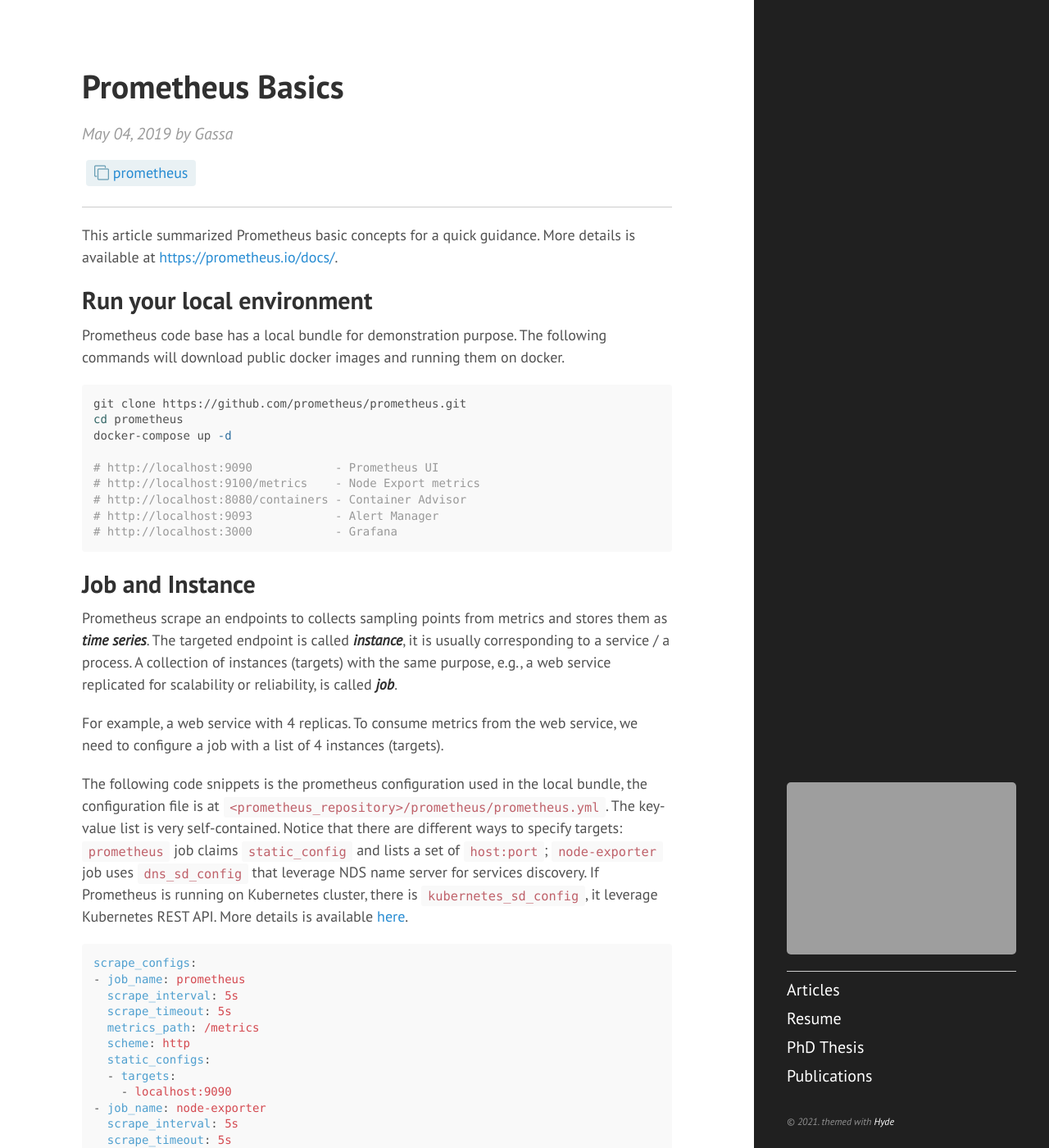
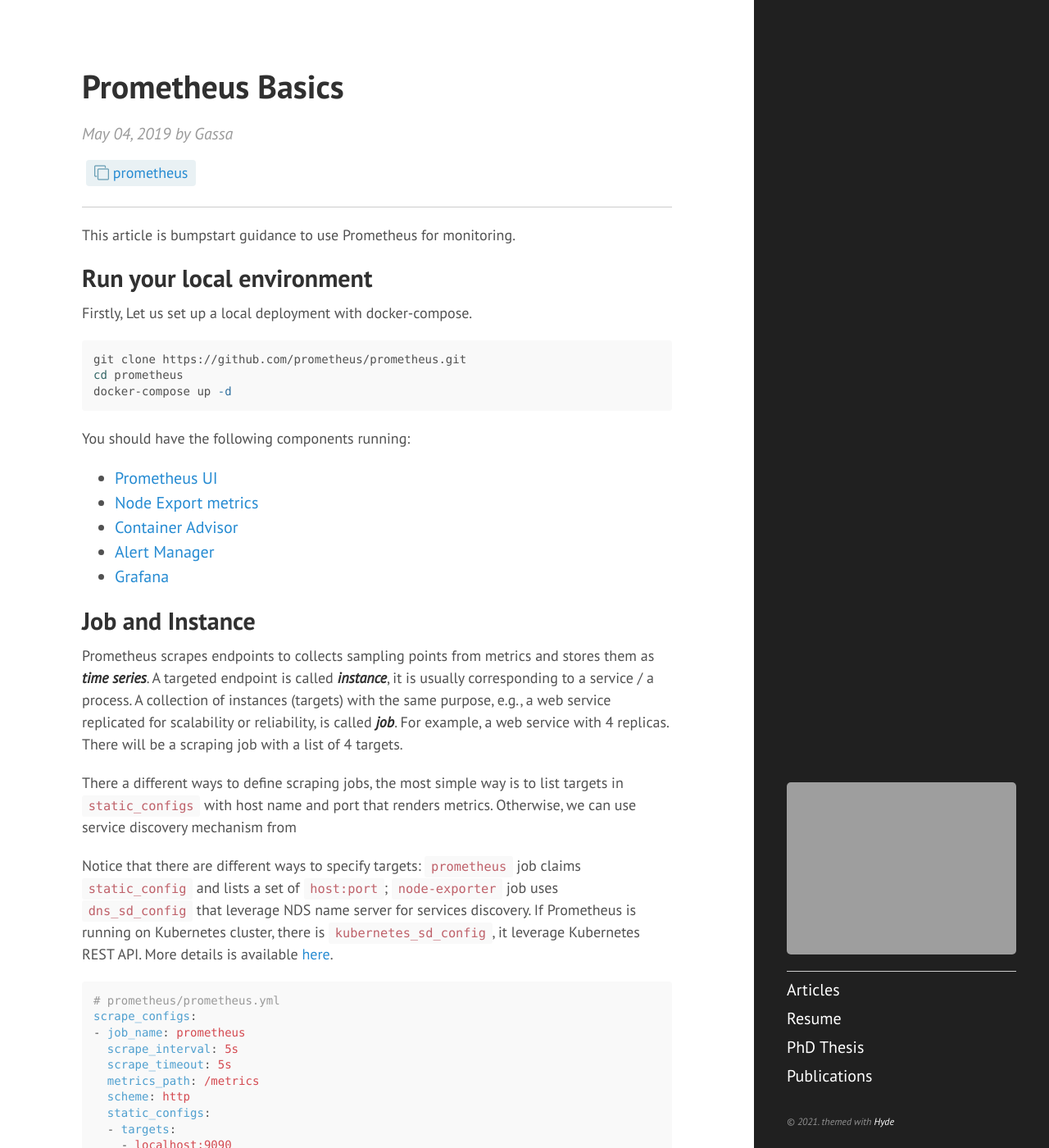
Before and after one commit to gassayy/gassa.github.io, a Jekyll site: the page built from _posts/2019-05-04-prometheus-basics.md, in a window 1280 px wide and 1400 px high. Shown: the whole window at 82% size. Built offline with Jekyll 4.4.1, drawn with Linux system fonts in a browser that asks for light colours; comment, search, counter and statistics services are not loaded.

````diff
--- a/_posts/2019-05-04-prometheus-basics.md
+++ b/_posts/2019-05-04-prometheus-basics.md
@@ -7,35 +7,37 @@ category: DevOps
 tags: [prometheus]
 ---
 
-This article summarized Prometheus basic concepts for a quick guidance. More details is available at [https://prometheus.io/docs/](https://prometheus.io/docs/).
+This article is bumpstart guidance to use Prometheus for monitoring.
 
 
 ## Run your local environment
 
-Prometheus code base has a local bundle for demonstration purpose. The following commands will download public docker images and running them on docker.
+Firstly, Let us set up a local deployment with docker-compose.
 
 ```shell
 git clone https://github.com/prometheus/prometheus.git
 cd prometheus
 docker-compose up -d
+```
 
-# http://localhost:9090            - Prometheus UI
-# http://localhost:9100/metrics    - Node Export metrics
-# http://localhost:8080/containers - Container Advisor
-# http://localhost:9093            - Alert Manager
-# http://localhost:3000            - Grafana
-```
+You should have the following components running:
+* [Prometheus UI](http://localhost:9090)
+* [Node Export metrics](http://localhost:9100/metrics)
+* [Container Advisor](http://localhost:8080/containers)
+* [Alert Manager](http://localhost:9093)
+* [Grafana](http://localhost:3000)
 
 ## Job and Instance
 
-Prometheus scrape an endpoints to collects sampling points from metrics and stores them as ***time series***. The targeted endpoint is called ***instance***, it is usually corresponding to a service / a process. A collection of instances (targets) with the same purpose, e.g., a web service replicated for scalability or reliability, is called ***job***.
+Prometheus scrapes endpoints to collects sampling points from metrics and stores them as ***time series***. A targeted endpoint is called ***instance***, it is usually corresponding to a service / a process. A collection of instances (targets) with the same purpose, e.g., a web service replicated for scalability or reliability, is called ***job***. For example, a web service with 4 replicas. There will be a scraping job with a list of 4 targets.
 
-For example, a web service with 4 replicas. To consume metrics from the web service, we need to configure a job with a list of 4 instances (targets).
+There a different ways to define scraping jobs, the most simple way is to list targets in `static_configs` with host name and port that renders metrics. Otherwise, we can use service discovery mechanism from
 
-The following code snippets is the prometheus configuration used in the local bundle, the configuration file is at `<prometheus_repository>/prometheus/prometheus.yml`. The key-value list is very self-contained. Notice that there are different ways to specify targets: `prometheus` job claims `static_config` and lists a set of `host:port`; `node-exporter` job uses `dns_sd_config` that leverage NDS name server for services discovery. If Prometheus is running on Kubernetes cluster, there is `kubernetes_sd_config`, it leverage Kubernetes REST API. More details is available [here](https://prometheus.io/docs/prometheus/latest/configuration/configuration/).
+Notice that there are different ways to specify targets: `prometheus` job claims `static_config` and lists a set of `host:port`; `node-exporter` job uses `dns_sd_config` that leverage NDS name server for services discovery. If Prometheus is running on Kubernetes cluster, there is `kubernetes_sd_config`, it leverage Kubernetes REST API. More details is available [here](https://prometheus.io/docs/prometheus/latest/configuration/configuration/).
 
 
 ```yml
+# prometheus/prometheus.yml
 scrape_configs:
 - job_name: prometheus
   scrape_interval: 5s
````
Also changed, not shown: _posts/2021-09-07-leetcode-dfs.md (added, +133 -0 lines), Gemfile.lock.
